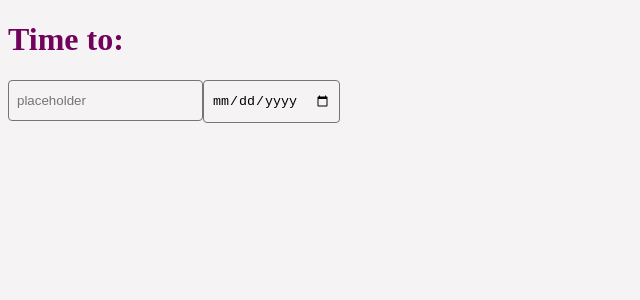
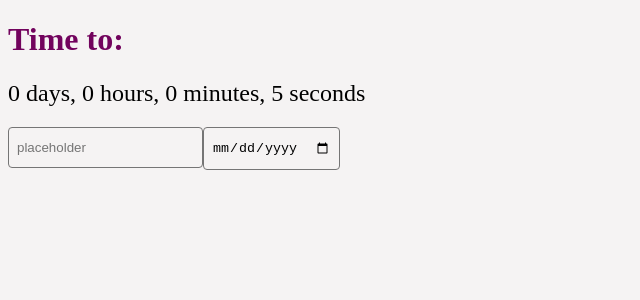
Before and after one commit to alice-ang/NC_challenge, an Angular app: page / in a window 1280 px wide. Shown: the top 300 px of the page, without its empty margins (0-640 px from the left). Built offline with nearby package versions, Linux system fonts and the light colour scheme.

Commit message:
feat: countdown timer

```diff
--- a/src/app/event-inputs/event-inputs.component.html
+++ b/src/app/event-inputs/event-inputs.component.html
@@ -12,7 +12,6 @@
 
     <input
       type="date"
-      z
       placeholder="Enter event date"
       (ngModelChange)="setStartDate($event)"
       name="start-date"
--- a/src/app/event/event.component.html
+++ b/src/app/event/event.component.html
@@ -1,10 +1,6 @@
 <div>
   <h1>Time to: {{ eventValue().title }}</h1>
-  <!-- <h2>
-    {{ calculateTimeDifference().days }} days,
-    {{ calculateTimeDifference().hours }} h,
-    {{ calculateTimeDifference().days }} m,
-    {{ calculateTimeDifference().seconds }} s,
-  </h2> -->
-  <!-- <h2>{{ calculateTimeDifference().hours }}</h2> -->
+  <h2>
+    {{ countdownValue() }}
+  </h2>
 </div>
--- a/src/app/event/event.component.ts
+++ b/src/app/event/event.component.ts
@@ -17,26 +17,7 @@ export class EventComponent {
     return this.store.event;
   }
 
-  calculateTimeDifference() {
-    const inputDate = new Date(this.store.event().startDate);
-    const currentDate = new Date();
-
-    const timeDifferenceInMilliseconds =
-      inputDate.getTime() - currentDate.getTime();
-    const timeDifferenceInSeconds = Math.floor(
-      Math.abs(timeDifferenceInMilliseconds / 1000)
-    );
-
-    const days = Math.floor(timeDifferenceInSeconds / (24 * 60 * 60));
-    const hours = Math.floor((timeDifferenceInSeconds % (24 * 60 * 60)) / 3600);
-    const minutes = Math.floor((timeDifferenceInSeconds % 3600) / 60);
-    const seconds = Math.floor(timeDifferenceInSeconds % 60);
-
-    return {
-      days,
-      hours,
-      minutes,
-      seconds,
-    };
+  get countdownValue() {
+    return this.store.Countdown;
   }
 }
--- a/src/shared/services/store.ts
+++ b/src/shared/services/store.ts
@@ -1,6 +1,5 @@
-import { Injectable, effect, signal } from '@angular/core';
+import { Injectable, computed, effect, signal } from '@angular/core';
 import { EventInterface } from '../interfaces';
-import { Event } from '../models/event';
 
 @Injectable({
   providedIn: 'root',
@@ -15,6 +14,7 @@ export class Store {
     startDate: new Date(),
   });
 
+  countdown = signal<string>('');
   constructor() {
     if (
       typeof localStorage !== 'undefined' &&
@@ -40,34 +40,11 @@ export class Store {
       }
     });
 
-    // effect((onCleanup) => {
-    //   const timer = setInterval(() => {
-    //     const currentDate = new Date();
-    //     const timeDifferenceInMilliseconds =
-    //       this.event().startDate.getTime() - currentDate.getTime();
-    //     const timeDifferenceInSeconds = Math.floor(
-    //       Math.abs(timeDifferenceInMilliseconds / 1000)
-    //     );
-
-    //     const days = Math.floor(timeDifferenceInSeconds / (24 * 60 * 60));
-    //     const hours = Math.floor(
-    //       (timeDifferenceInSeconds % (24 * 60 * 60)) / 3600
-    //     );
-    //     const minutes = Math.floor((timeDifferenceInSeconds % 3600) / 60);
-    //     const seconds = Math.floor(timeDifferenceInSeconds % 60);
-
-    //     return {
-    //       days,
-    //       hours,
-    //       minutes,
-    //       seconds,
-    //     };
-    //   }, 1000);
-
-    //   onCleanup(() => {
-    //     clearTimeout(timer);
-    //   });
-    // });
+    effect(() => {
+      setInterval(() => {
+        this.countdownTimer();
+      }, 1000);
+    });
   }
 
   setTitle(newTitle: string) {
@@ -84,7 +61,30 @@ export class Store {
     }));
   }
 
+  countdownTimer = () => {
+    const inputDate = new Date(this.event().startDate);
+    const currentDate = new Date();
+
+    const timeDifferenceInMilliseconds =
+      inputDate.getTime() - currentDate.getTime();
+    const timeDifferenceInSeconds = Math.floor(
+      Math.abs(timeDifferenceInMilliseconds / 1000)
+    );
+
+    const days = Math.floor(timeDifferenceInSeconds / (24 * 60 * 60));
+    const hours = Math.floor((timeDifferenceInSeconds % (24 * 60 * 60)) / 3600);
+    const minutes = Math.floor((timeDifferenceInSeconds % 3600) / 60);
+    const seconds = Math.floor(timeDifferenceInSeconds % 60);
+
+    this.countdown.update(
+      (countdown) =>
+        (countdown = `${days} days, ${hours} hours, ${minutes} minutes, ${seconds} seconds`)
+    );
+  };
   get Event() {
     return this.event;
   }
+  get Countdown() {
+    return this.countdown;
+  }
 }
```
